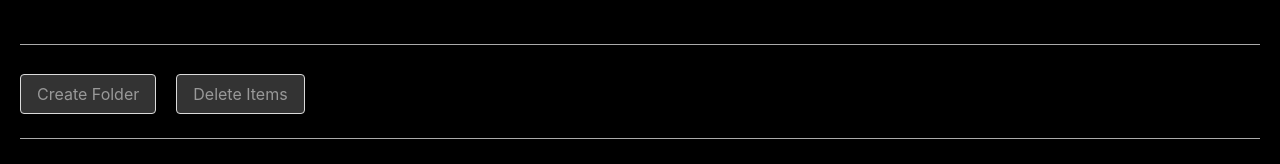
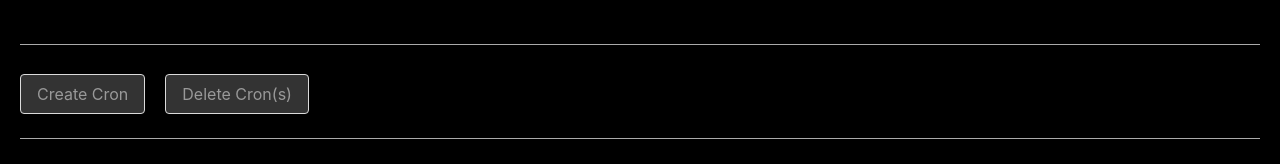
Before and after one commit to pranavj1001/cron-manager, a React (Create React App) app in the folder frontend/: page / in a window 1280 px wide. Shown: the top 164 px of the page. Built offline with nearby package versions, Linux system fonts and the light colour scheme; no server answers.

Commit message:
update contants for Modals

```diff
--- a/frontend/src/constants.js
+++ b/frontend/src/constants.js
@@ -10,14 +10,14 @@ export const config = {
 export const MODAL_TYPES = {
   CREATE_CRON: {
     id: 1,
-    MODAL_TITLE: "Modal to create new folder",
-    TRIGGER_BUTTON_TEXT: "Create Folder",
-    SUBMIT_BUTTON_TEXT: "Create Folder"
+    MODAL_TITLE: "Modal to create new Cron",
+    TRIGGER_BUTTON_TEXT: "Create Cron",
+    SUBMIT_BUTTON_TEXT: "Create Cron"
   },
   DELETE_CRONS: {
     id: 2,
-    MODAL_TITLE: "Modal to delete crons",
-    TRIGGER_BUTTON_TEXT: "Delete Items",
-    SUBMIT_BUTTON_TEXT: "Delete Items"
+    MODAL_TITLE: "Modal to delete Cron(s)",
+    TRIGGER_BUTTON_TEXT: "Delete Cron(s)",
+    SUBMIT_BUTTON_TEXT: "Delete Cron(s)"
   }
 };
```
